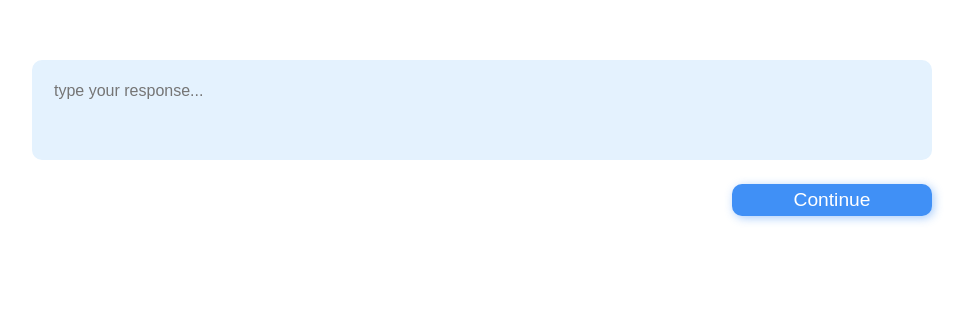
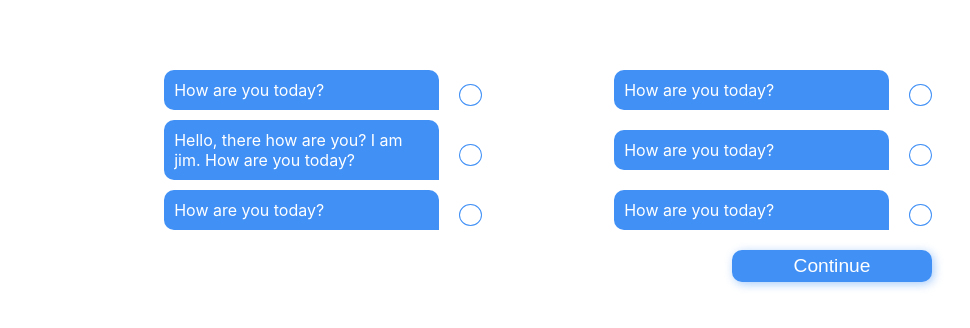
Before and after one commit to cbroms/7cups-education, a Next.js app: page /scenario/1/step/1 in a window 1280 px wide. Shown: the part 360-688 px from the top of the page, without its empty margins (158-1128 px from the left). Built offline with nearby package versions, Linux system fonts and the light colour scheme.

Commit message:
select messages

```diff
--- a/components/Answers.js
+++ b/components/Answers.js
@@ -1,5 +1,45 @@
+import styles from "../styles/Answers.module.css";
+
+import { useState } from "react";
+import Message from "./Message";
+
 const Answers = (props) => {
-  return <div>hello</div>;
+  const [selected, setSelected] = useState([]);
+
+  const toggleSelected = (id) => {
+    if (selected.includes(id)) {
+      const newSelected = selected.filter((v) => {
+        return v !== id;
+      });
+      setSelected(newSelected);
+    } else {
+      setSelected([...selected, id]);
+    }
+  };
+
+  return (
+    <div className={styles.answersWrapper}>
+      {props.responses.map((response) => {
+        return (
+          <div
+            key={response.id}
+            className={styles.answer}
+            onClick={() => toggleSelected(response.id)}
+          >
+            <Message
+              message={{ content: response.content, author: "me" }}
+              fullWidth
+            />
+            <div
+              className={`${styles.selected} ${
+                selected.includes(response.id) ? styles.filled : null
+              }`}
+            ></div>
+          </div>
+        );
+      })}
+    </div>
+  );
 };
 
 export default Answers;
--- a/components/Message.js
+++ b/components/Message.js
@@ -5,6 +5,7 @@ const Message = (props) => {
   const hour = date.getHours() % 12;
   const ampm = date.getHours() > 12 ? "PM" : "AM";
   const minute = date.getMinutes();
+
   return (
     <div className={styles.messageLine}>
       <div
@@ -15,11 +16,12 @@ const Message = (props) => {
         <span
           className={`${styles.message} ${
             props.message.author === "me" && styles.self
-          }`}
+          } ${props.fullWidth ? styles.fullWidth : null}`}
         >
           {props.message.content}
         </span>
       </div>
+      {props.message.timestamp && (
         <div
           className={`${styles.messageWrapper} ${
             props.message.author === "me" && styles.right
@@ -29,6 +31,7 @@ const Message = (props) => {
             {hour}:{minute} {ampm}
           </span>
         </div>
+      )}
     </div>
   );
 };
--- a/pages/scenario/[scenarioId]/step/[stepId].js
+++ b/pages/scenario/[scenarioId]/step/[stepId].js
@@ -18,7 +18,7 @@ const Step = () => {
   const [data, setData] = useState(null);
   const [messages, setMessages] = useState([]);
   const [userResponse, setUserResponse] = useState("");
-  const [step, setStep] = useState(2);
+  const [step, setStep] = useState(3);
 
   useEffect(() => {
     // fetch from the api here
@@ -37,7 +37,10 @@ const Step = () => {
       otherResponses: [
         { id: 514632, content: "How are you today?" },
         { id: 514623, content: "How are you today?" },
-        { id: 514233, content: "How are you today?" },
+        {
+          id: 514233,
+          content: "Hello, there how are you? I am jim. How are you today?",
+        },
         { id: 512362, content: "How are you today?" },
         { id: 514644, content: "How are you today?" },
         { id: 490862, content: "How are you today?" },
@@ -89,7 +92,7 @@ const Step = () => {
       />
     );
   } else if (data && step === 3) {
-    stepElement = <Answers />;
+    stepElement = <Answers responses={data.otherResponses} />;
   }
 
   return (
--- /dev/null
+++ b/styles/Answers.module.css
@@ -0,0 +1,26 @@
+.answersWrapper {
+  display: flex;
+  width: 100%;
+  flex-wrap: wrap;
+}
+
+.answer {
+  width: 100%;
+  max-width: 450px;
+  display: flex;
+  cursor: pointer;
+  align-items: center;
+}
+
+.selected {
+  margin-left: 20px;
+  margin-top: 20px;
+  height: 22px;
+  width: 25px;
+  border-radius: 50%;
+  border: 1px solid var(--dark-blue);
+}
+
+.filled {
+  background-color: var(--medium-blue);
+}
--- a/styles/Message.module.css
+++ b/styles/Message.module.css
@@ -10,6 +10,10 @@
   color: white;
   background-color: var(--dark-blue);
   border-radius: 10px 10px 0px 10px;
+}
+
+.fullWidth {
+  width: 100%;
 }
 
 .messageWrapper {
```
Lines whose indentation alone changed are shown as unchanged.
